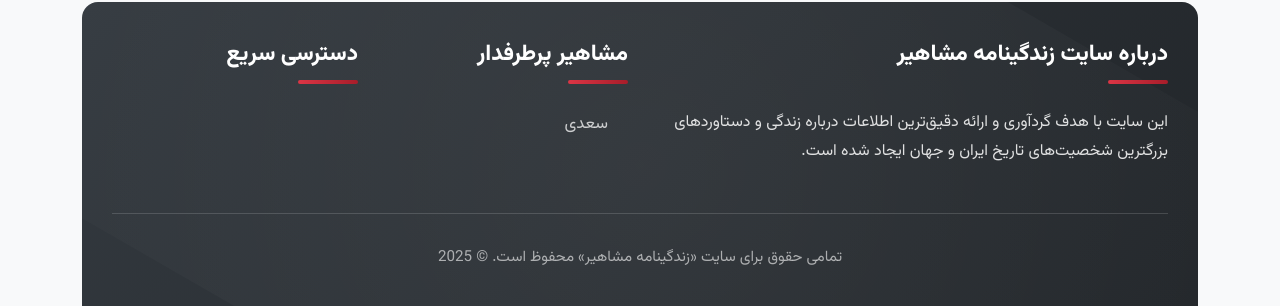
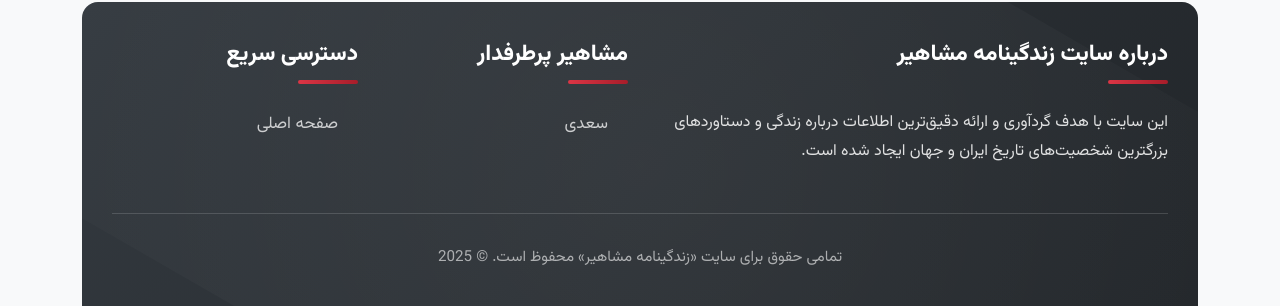
Before and after one commit to darkblog/darkblog.github.io, a Jekyll site: the page built from blog.html, in a window 1280 px wide and 900 px high, scrolled down 18870 px. Shown: the part 573-879 px from the top of the window. Built offline with Jekyll 4.4.1, drawn with Linux system fonts in a browser that asks for light colours.

Commit message:
Update blog.html

```diff
--- a/blog.html
+++ b/blog.html
@@ -549,9 +549,7 @@ sitemap: false
                     <div class="col-lg-3 col-md-6">
                         <h5>دسترسی سریع</h5>
                         <div class="footer-links">
-                            {% for link in site.data.quick_links %}
-                            <a href="{{ link.url }}">{{ link.title }}</a>
-                            {% endfor %}
+                            <a href="https://indexes.ir/">صفحه اصلی</a>
                         </div>
                     </div>
                 </div>
```
